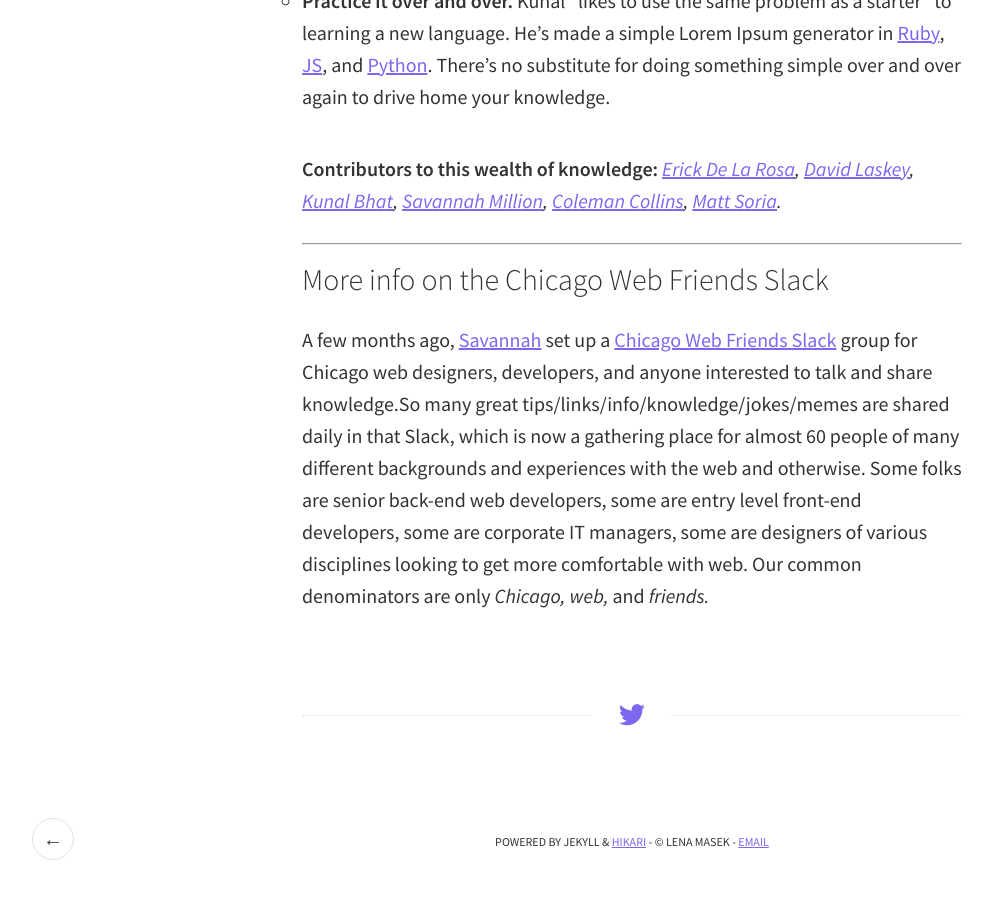
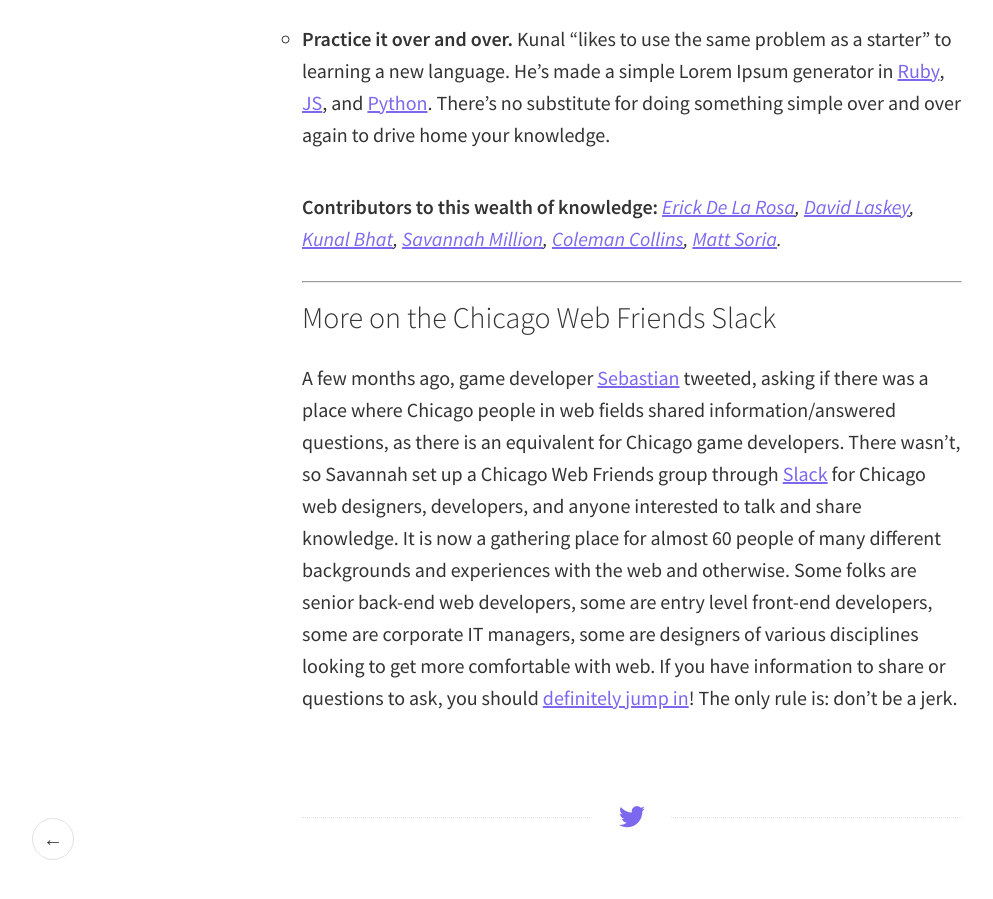
Before and after one commit to lenamasek/lenamasek.github.io, a Jekyll site: the page built from _posts/2015-09-28-how-to-learn.markdown, in a window 1280 px wide and 900 px high, scrolled down 2146 px. Shown: the whole window, without its empty margins (8-1001 px from the left). Built offline with Jekyll 4.4.1, drawn with Linux system fonts in a browser that asks for light colours; some of the changed text lies outside the part shown.

Commit message:
how 2 learn

```diff
--- a/_posts/2015-09-25-how-to-learn.markdown
+++ b/_posts/2015-09-28-how-to-learn.markdown
@@ -17,7 +17,7 @@
  "Sites like Codecademy reward you for a Simon Says-like progression that give you a false sense of actually learning the material," David Laskey responds. There’s definitely a gap between digesting and regurgitating information to pass a level and learning material enough to be able to use it practically going forward. Here are some tips shared to make learning a new code language actually stick:
 
 
-### How to REALLY Learn a New Code Language
+### How to practically learn a new language, or anything else
 
 + **Use quality tutorials & learning materials.** For Erick's particular situation with Javascript, [Savannah](http://twitter.com/savannahmillion) suggests [try.jquery.com](http://try.jquery.com), because "the exercises are always similar to what you see in the video, but different enough to where you still have to think about them." [Kunal Bhat](http://twitter.com/kunalbhat) shares [CodeSchool's Javascript path](http://www.codeschool.com/paths/javascript). Find tutorials and guides that will challenge you to apply your new knowledge in different ways – this will help your retention.
 
@@ -29,7 +29,8 @@
 
 **Contributors to this wealth of knowledge:** *[Erick De La Rosa](http://twitter.com/eeedlr), [David Laskey](http://twitter.com/david_laskey), [Kunal Bhat](http://twitter.com/kunalbhat), [Savannah Million](http://twitter.com/savannahmillion), [Coleman Collins](http://twitter.com/COLEMANICEWATER), [Matt Soria](http://twitter.com/poopsplat).*
 
+
 * * *
 
-### More info on the Chicago Web Friends Slack
-A few months ago, [Savannah](http://sava.nnah.rocks) set up a [Chicago Web Friends Slack](http://chicagofriends.website) group for Chicago web designers, developers, and anyone interested to talk and share knowledge.So many great tips/links/info/knowledge/jokes/memes are shared daily in that Slack, which is now a gathering place for almost 60 people of many different backgrounds and experiences with the web and otherwise. Some folks are senior back-end web developers, some are entry level front-end developers, some are corporate IT managers, some are designers of various disciplines looking to get more comfortable with web. Our common denominators are only *Chicago, web,* and *friends.*
+### More on the Chicago Web Friends Slack
+A few months ago, game developer [Sebastian](http://twitter.com/sgosztyla) tweeted, asking if there was a place where Chicago people in web fields shared information/answered questions, as there is an equivalent for Chicago game developers. There wasn't, so Savannah set up a Chicago Web Friends group through [Slack](http://slack.com) for Chicago web designers, developers, and anyone interested to talk and share knowledge. It is now a gathering place for almost 60 people of many different backgrounds and experiences with the web and otherwise. Some folks are senior back-end web developers, some are entry level front-end developers, some are corporate IT managers, some are designers of various disciplines looking to get more comfortable with web. If you have information to share or questions to ask, you should [definitely jump in](http://chicagofriends.website)! The only rule is: don't be a jerk.
```
Also changed, not shown: other parts of _posts/2015-09-28-how-to-learn.markdown (+1 -1 lines).
